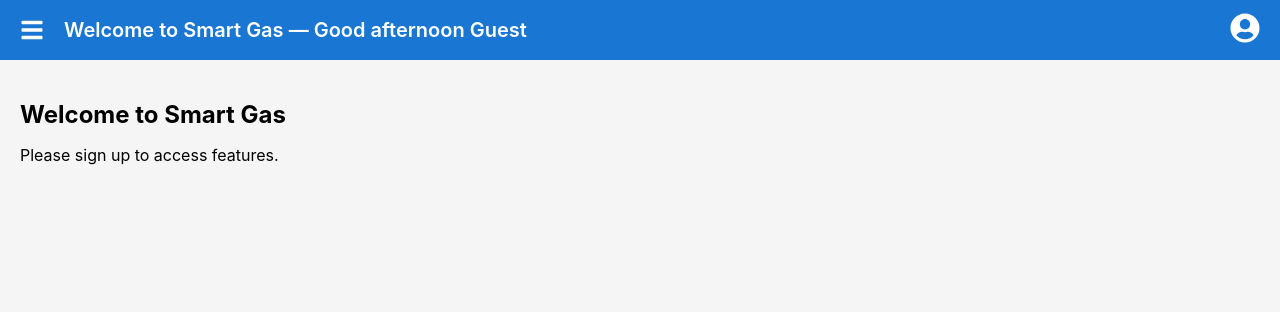
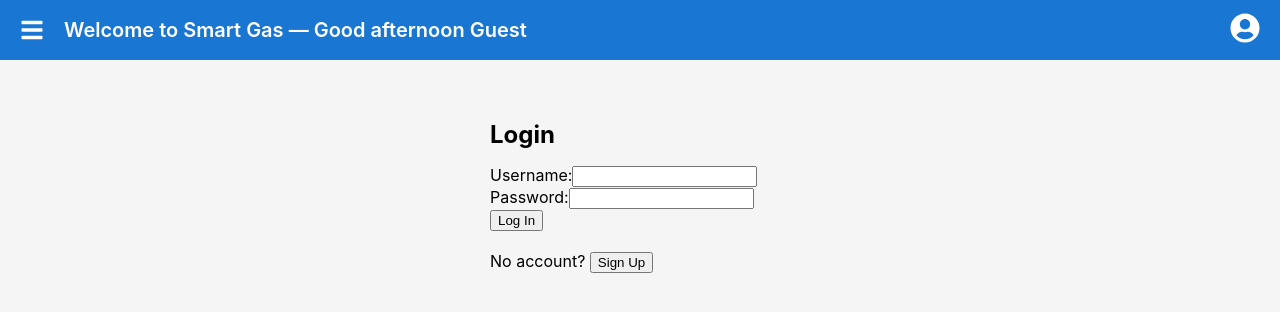
Before and after one commit to warrenja/lpg-management-system, a React (Create React App) app: page / in a window 1280 px wide. Shown: the top 312 px of the page. Built offline with nearby package versions, Linux system fonts and the light colour scheme.

Commit message:
Add basic login authentication for admin and driver users with hardcoded credentials

```diff
--- a/src/App.js
+++ b/src/App.js
@@ -16,10 +16,16 @@
 
 import Signup from "./components/Signup";
 
+const initialUsers = [
+  { username: "janice", password: "Janice94", role: "admin" },
+  { username: "warren", password: "Warren42", role: "driver" },
+];
+
 export default function App() {
   const [sidebarOpen, setSidebarOpen] = useState(true);
-  const [user, setUser] = useState(null); // { username: "...", role: "admin" | "driver" | "customer" }
+  const [user, setUser] = useState(null); // current logged-in user
   const [showSignup, setShowSignup] = useState(false);
+  const [users, setUsers] = useState(initialUsers); // all registered users
 
   const contentStyle = {
     marginTop: "60px",
@@ -31,10 +37,73 @@
     overflowX: "hidden",
   };
 
+  // Handle signup - add user to users list & login
   function handleSignupSuccess(newUser) {
-    setUser(newUser); // newUser: { username, role }
+    setUsers((prev) => [...prev, newUser]);
+    setUser(newUser);
     setShowSignup(false);
   }
+
+  // Simple login form component inside App (you can move it out)
+  const LoginForm = () => {
+    const [formData, setFormData] = useState({ username: "", password: "" });
+    const [error, setError] = useState("");
+
+    const handleChange = (e) => {
+      const { name, value } = e.target;
+      setFormData((prev) => ({ ...prev, [name]: value }));
+    };
+
+    const handleSubmit = (e) => {
+      e.preventDefault();
+      const foundUser = users.find(
+        (u) =>
+          u.username.toLowerCase() === formData.username.toLowerCase() &&
+          u.password === formData.password
+      );
+      if (foundUser) {
+        setUser(foundUser);
+        setError("");
+      } else {
+        setError("Invalid username or password");
+      }
+    };
+
+    return (
+      <div style={{ maxWidth: 300, margin: "auto", padding: 20 }}>
+        <h2>Login</h2>
+        <form onSubmit={handleSubmit}>
+          <label>
+            Username:
+            <input
+              name="username"
+              value={formData.username}
+              onChange={handleChange}
+              required
+            />
+          </label>
+          <br />
+          <label>
+            Password:
+            <input
+              type="password"
+              name="password"
+              value={formData.password}
+              onChange={handleChange}
+              required
+            />
+          </label>
+          <br />
+          {error && <p style={{ color: "red" }}>{error}</p>}
+          <button type="submit">Log In</button>
+        </form>
+        <p style={{ marginTop: 20 }}>
+          No account?{" "}
+          <button onClick={() => setShowSignup(true)}>Sign Up</button>
+        </p>
+      </div>
+    );
+  };
 
   const role = user?.role;
 
@@ -45,12 +114,12 @@
         onToggleSidebar={() => setSidebarOpen(!sidebarOpen)}
         onSignupClick={() => setShowSignup(true)}
       />
+
       {user && <Sidebar isOpen={sidebarOpen} role={role} />}
 
       {!user && !showSignup && (
         <main style={{ ...contentStyle, marginLeft: 0 }}>
-          <h2>Welcome to Smart Gas</h2>
-          <p>Please sign up to access features.</p>
+          <LoginForm />
         </main>
       )}
 
@@ -91,6 +160,7 @@
             {role === "driver" && (
               <>
                 <Route path="/deliveries" element={<Deliveries />} />
+                <Route path="/orders" element={<Orders role={role} username={user.username} />} />
               </>
             )}
 
```
